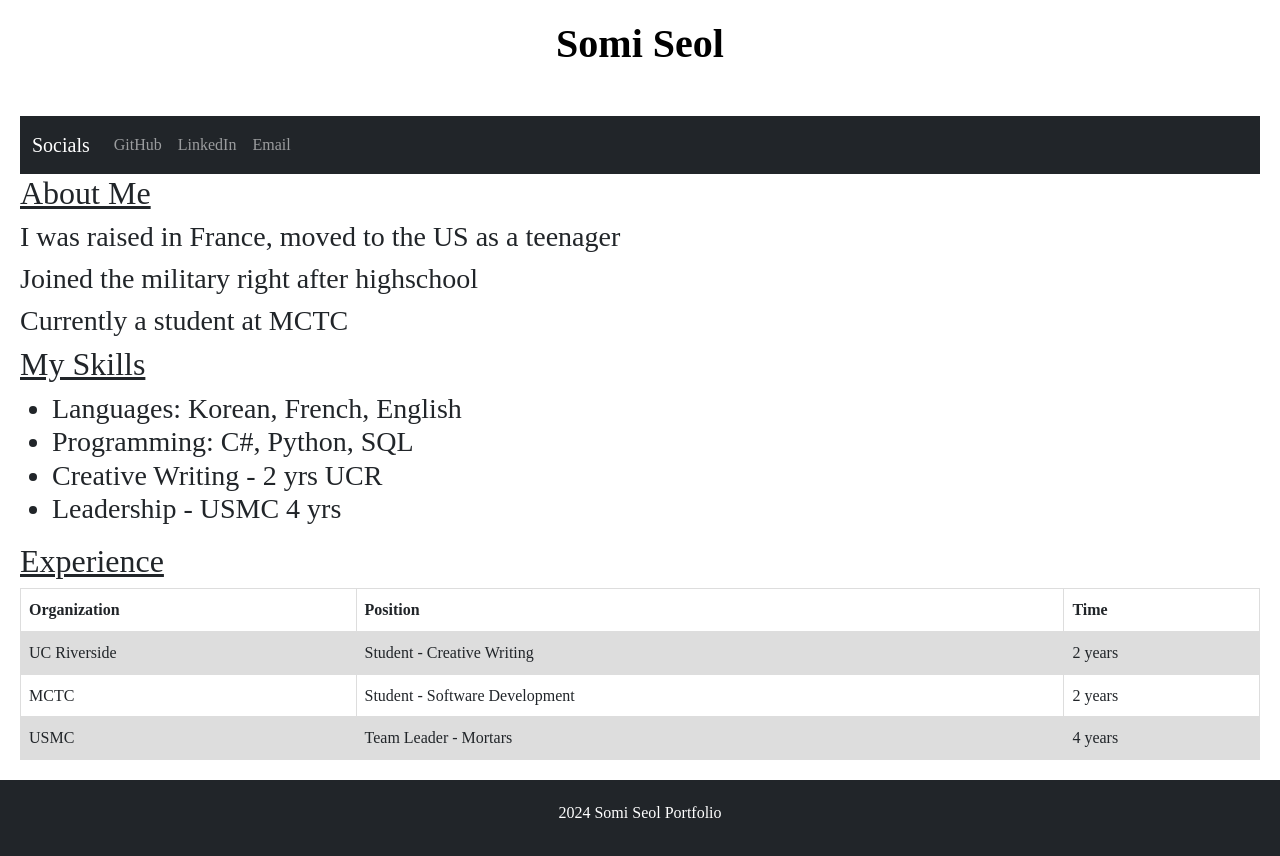
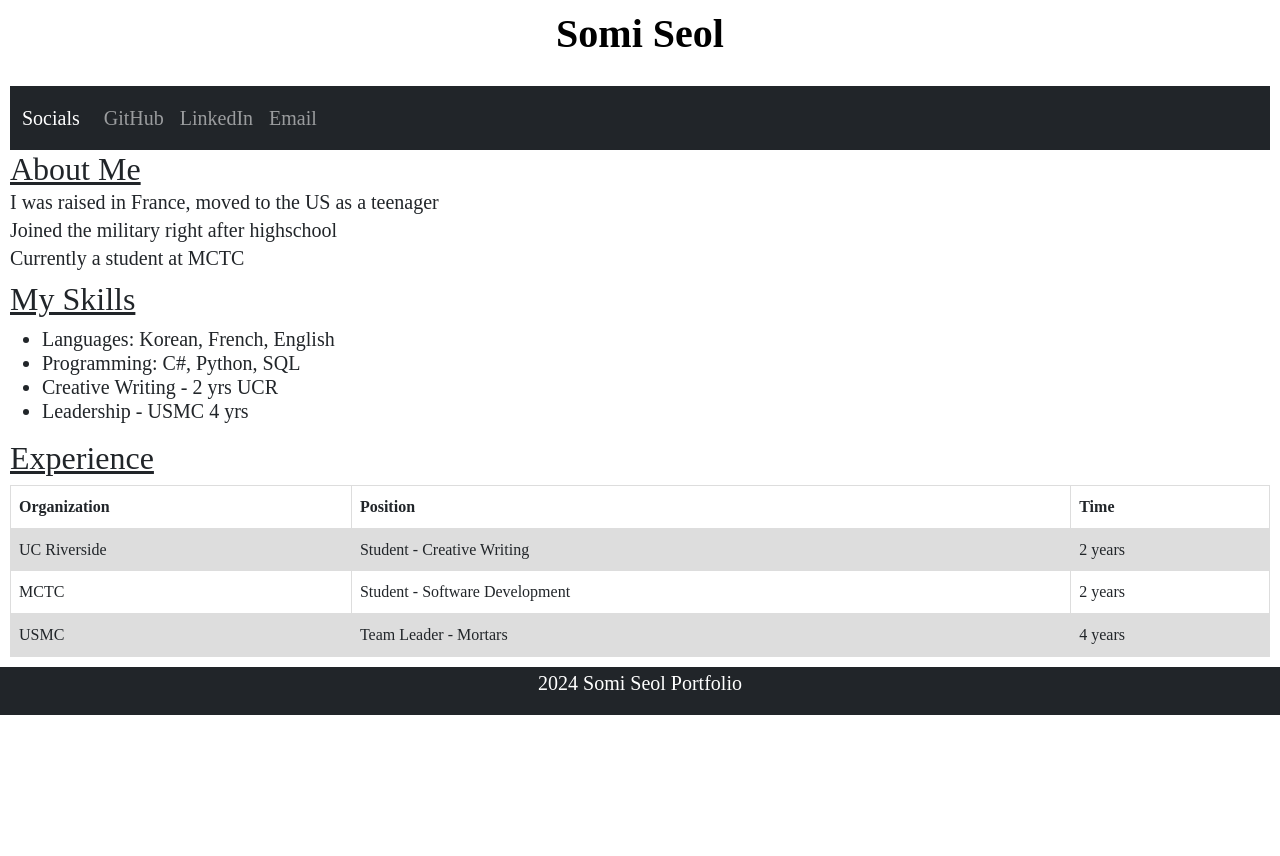
Before and after one commit to somi-seol/Module6Challenge, a plain HTML site: page Module6Challenge/wwwroot/index.html in a window 1280 px wide. After the commit the page ends 800 px from the top, so only its background shows below. Drawn offline with nearby package versions, Linux system fonts and the light colour scheme.

Commit message:
updated style and social links

```diff
--- a/Module6Challenge/obj/Debug/net8.0/Module6Challenge.sourcelink.json
+++ b/Module6Challenge/obj/Debug/net8.0/Module6Challenge.sourcelink.json
@@ -1 +1 @@
-{"documents":{"/workspaces/Module6Challenge/*":"https://raw.githubusercontent.com/somi-seol/Module6Challenge/932482a51422af4adf10bceedefed298cd187e79/*"}}
+{"documents":{"/workspaces/Module6Challenge/*":"https://raw.githubusercontent.com/somi-seol/Module6Challenge/5598c51520a3dd3cb3275ef2dad7f64a9f2e356a/*"}}
--- a/Module6Challenge/wwwroot/index.html
+++ b/Module6Challenge/wwwroot/index.html
@@ -16,6 +16,7 @@
     </header>
 
     <main>
+        <!-- nav bar -->
         <nav class="navbar navbar-expand-lg navbar-dark bg-dark">
 
             <div class="container-fluid">
@@ -29,9 +30,9 @@
                 <div class="collapse navbar-collapse" id="navbarNav">
 
                     <ul class="navbar-nav">
-                        <li class="nav-item"><a class="nav-link" href="https://github.com/somi-seol">GitHub</a></li>
-                        <li class="nav-item"><a class="nav-link" href="https://www.linkedin.com/in/alex-seol-aa6b09321/">LinkedIn</a></li>
-                        <li class="nav-item"><a class="nav-link" href="mailto:somi.seol@go.minneapolis.edu">Email</a></li>
+                        <li class="nav-item"><a class="nav-link" href="https://github.com/somi-seol" target="_blank">GitHub</a></li>
+                        <li class="nav-item"><a class="nav-link" href="https://www.linkedin.com/in/alex-seol-aa6b09321/"" target="_blank">LinkedIn</a></li>
+                        <li class="nav-item"><a class="nav-link" href="mailto:somi.seol@go.minneapolis.edu" target="_blank">Email</a></li>
                     </ul>
 
                 </div>
@@ -41,9 +42,9 @@
         </nav>
         <section id="about">
             <h2><u>About Me</u></h2>
-            <h3>I was raised in France, moved to the US as a teenager</h3>
-            <h3>Joined the military right after highschool</h3>
-            <h3>Currently a student at MCTC</h3>
+            <p>I was raised in France, moved to the US as a teenager</p>
+            <p>Joined the military right after highschool</p>
+            <p>Currently a student at MCTC</p>
         </section>
 
         <section id="skills">
@@ -60,6 +61,7 @@
 
         <section id="experience">
             <h2><u>Experience</u></h2>
+
                 <!-- table 4 x 3 -->
                 <table>
                     <tr>  <!-- header cells -->
--- a/Module6Challenge/wwwroot/styles.css
+++ b/Module6Challenge/wwwroot/styles.css
@@ -5,10 +5,19 @@ body
     margin: 0;
     padding: 0;
 }
+li
+{
+    font-size: 20px;
+}
+p
+{
+    font-size: 20px;
+    line-height: .6;
+}
 
 header, main, footer
 {
-    padding: 20px;
+    padding: 10px;
 }
 
 table
@@ -22,7 +31,7 @@ td, th
     text-align: left;
     padding: 8px;
 }
-tr:nth-child(even)
+tr:nth-child(even) /* darken every other row */
 {
     background-color: #dddddd;
 }
```
Also changed, not shown: 8 other files.
